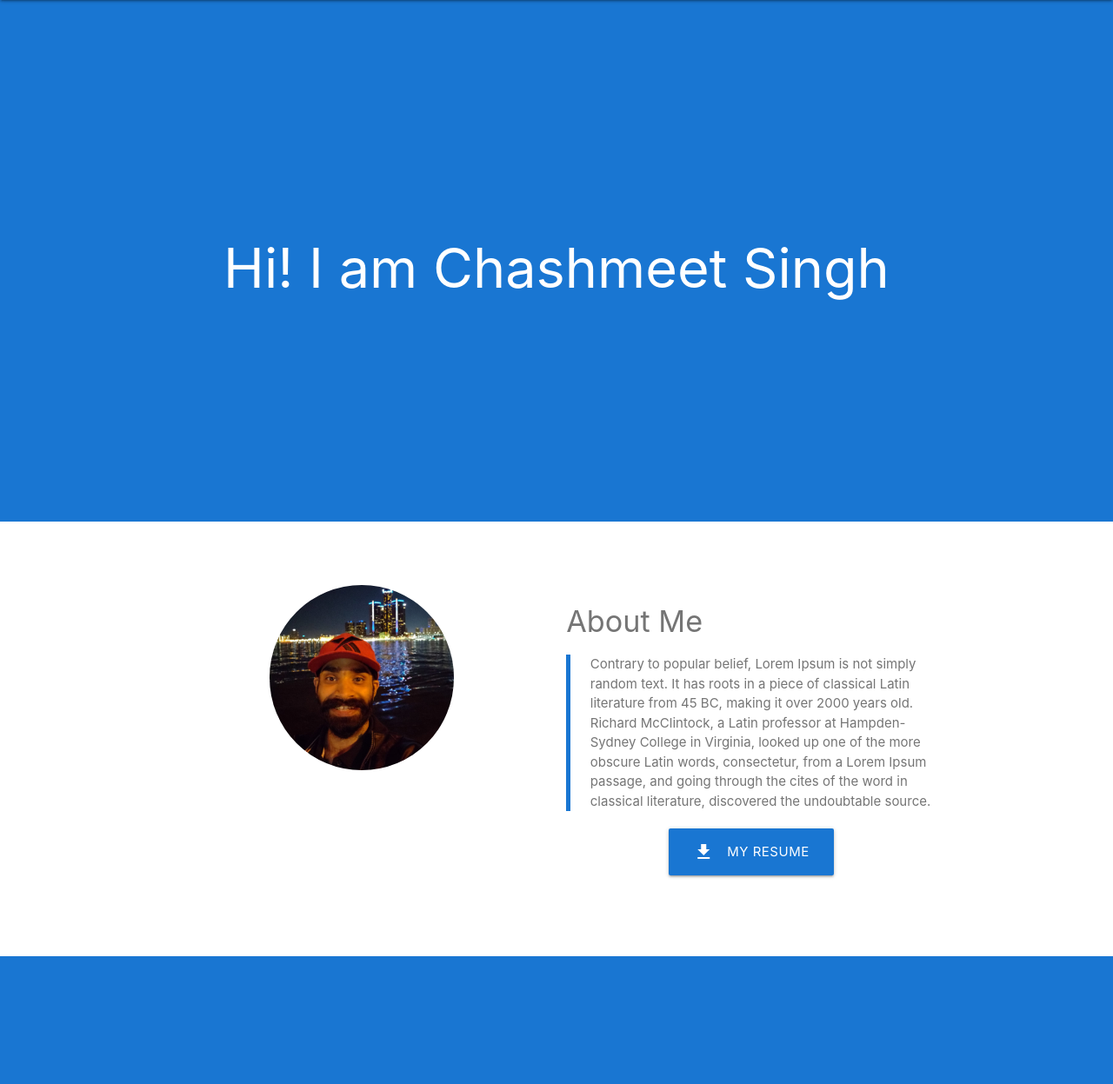
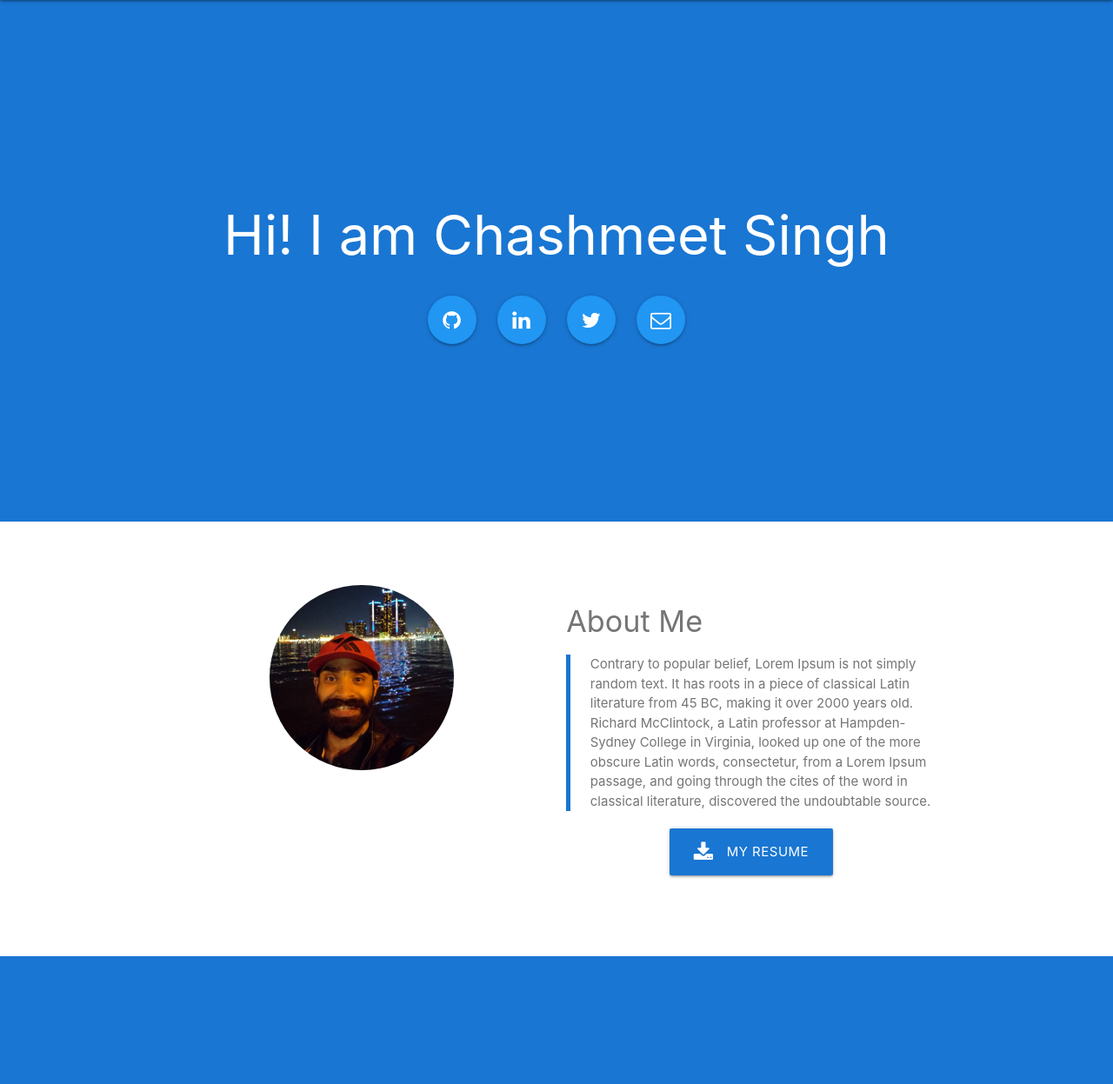
Before and after one commit to chashmeetsingh/chashmeet.com, a PHP site: page / in a window 1280 px wide. Shown: the part 64-1311 px from the top of the page at 87% size. Run offline with PHP 8.4, Linux system fonts and the light colour scheme.

Commit message:
Share button, Font Awesome and some tweaks

```diff
--- a/assets/css/custom.css
+++ b/assets/css/custom.css
@@ -33,7 +33,7 @@ main {
 }
 
 .skills-jumbotron {
-  height: 700px;
+  height: 650px;
 }
 
 .chart-container {
@@ -49,3 +49,13 @@ main {
 .contact-jumbotron {
   height: 500px;
 }
+
+/* label focus color */
+.input-field input:focus + label, textarea:focus + label {
+  color: #1976d2 !important;
+}
+/* label underline focus color */
+.row .input-field input:focus, textarea:focus {
+  border-bottom: 1px solid #1976d2 !important;
+  box-shadow: 0 1px 0 0 #1976d2 !important
+}
--- a/index.html
+++ b/index.html
@@ -5,7 +5,7 @@
   <!-- CSS -->
   <link rel="stylesheet" href="assets/css/materialize.min.css">
   <link rel="stylesheet" href="assets/css/custom.css">
-  <link href="https://fonts.googleapis.com/icon?family=Material+Icons" rel="stylesheet">
+  <link rel="stylesheet" href="https://cdnjs.cloudflare.com/ajax/libs/font-awesome/4.7.0/css/font-awesome.min.css">
   <!-- Favicon -->
   <link rel="icon" href="assets/images/favicon.ico">
 
@@ -32,6 +32,12 @@
   <div class="blue darken-2 intro-jumbotron valign-wrapper" id="introduction">
     <div class="container">
       <h1 class="center-align"><span class="white-text">Hi! I am Chashmeet Singh</span></h1>
+      <div class="center-align">
+        <a class="btn-floating btn-large pulse blue" style="margin: 10px;" href="https://github.com/chashmeetsingh" target="_blank"><i class="fa fa-github"></i></a>
+        <a class="btn-floating btn-large pulse blue" style="margin: 10px;" href="https://www.linkedin.com/in/chashmeet/" target="_blank"><i class="fa fa-linkedin"></i></a>
+        <a class="btn-floating btn-large pulse blue" style="margin: 10px;" href="https://twitter.com/cchashmeetsingh" target="_blank"><i class="fa fa-twitter"></i></a>
+        <a class="btn-floating btn-large pulse blue" style="margin: 10px;" href="mailto:chashmeetsingh@gmail.com"><i class="fa fa-envelope-o"></i></a>
+      </div>
     </div>
   </div>
 
@@ -45,10 +51,10 @@
         <div class="col s6 left-align">
           <h4>About Me</h4>
           <blockquote class="override-blockquote">
-              Contrary to popular belief, Lorem Ipsum is not simply random text. It has roots in a piece of classical Latin literature from 45 BC, making it over 2000 years old. Richard McClintock, a Latin professor at Hampden-Sydney College in Virginia, looked up one of the more obscure Latin words, consectetur, from a Lorem Ipsum passage, and going through the cites of the word in classical literature, discovered the undoubtable source.
+            Contrary to popular belief, Lorem Ipsum is not simply random text. It has roots in a piece of classical Latin literature from 45 BC, making it over 2000 years old. Richard McClintock, a Latin professor at Hampden-Sydney College in Virginia, looked up one of the more obscure Latin words, consectetur, from a Lorem Ipsum passage, and going through the cites of the word in classical literature, discovered the undoubtable source.
           </blockquote>
           <div class="center-align">
-            <a class="blue darken-2 waves-effect waves-light btn-large center-align pulse" href="https://chashmeetsingh.github.io/Resume.pdf" target="_blank"><i class="material-icons left">file_download</i>My Resume</a>
+            <a class="blue darken-2 waves-effect waves-light btn-large center-align" href="https://chashmeetsingh.github.io/Resume.pdf" target="_blank"><i class="fa fa-download left"></i>My Resume</a>
           </div>
         </div>
       </div>
@@ -69,7 +75,7 @@
               <span class="card-title">Food Court</span>
             </div>
             <div class="card-reveal">
-              <span class="card-title grey-text text-darken-4">Food Court<i class="material-icons right">close</i></span>
+              <span class="card-title grey-text text-darken-4">Food Court<i class="fa fa-times right"></i></span>
               <p>An iOS application to order food from multiple restaurants within a food court through a single transaction. The main idea is to drastically decrease user wait times, avoid queues and increase restaurant’s sales.</p>
               <p><a href="https://github.com/chashmeetsingh/FoodCourt" target="_blank">Source Code</a></p>
             </div>
@@ -82,7 +88,7 @@
               <span class="card-title black-text">SUSI.AI iOS</span>
             </div>
             <div class="card-reveal">
-              <span class="card-title grey-text text-darken-4">SUSI.AI iOS<i class="material-icons right">close</i></span>
+              <span class="card-title grey-text text-darken-4">SUSI.AI iOS<i class="fa fa-times right"></i></span>
               <p>An iOS app which acts as an intelligent personal assistant and is able to perform several tasks such as calculations, fetching recipes, interacting with wifi enabled devices, etc.</p>
               <p><a href="https://github.com/fossasia/susi_iOS" target="_blank">Source Code</a></p>
             </div>
@@ -95,7 +101,7 @@
               <span class="card-title">Track My Shows</span>
             </div>
             <div class="card-reveal">
-              <span class="card-title grey-text text-darken-4">Track My Shows<i class="material-icons right">close</i></span>
+              <span class="card-title grey-text text-darken-4">Track My Shows<i class="fa fa-times right"></i></span>
               <p>Ever forgot which episodes you already watched? Missed an episode because you lost track of time? Well, no more! The perfect TV companion app is here!</p>
               <p><a href="https://github.com/chashmeetsingh/TrackMyShows" target="_blank">Source Code</a></p>
             </div>
@@ -108,7 +114,7 @@
               <span class="card-title">Go4Ellis</span>
             </div>
             <div class="card-reveal">
-              <span class="card-title grey-text text-darken-4">Go4Ellis<i class="material-icons right">close</i></span>
+              <span class="card-title grey-text text-darken-4">Go4Ellis<i class="fa fa-times right"></i></span>
               <p>Go4Ellis connects Athletic Trainers with per diem work opportunities covering games, practices, camps, clinics, tournaments and more. <br/>Go4Ellis is also the only service for hiring per-diem Athletic Trainers that is endorsed by NATA, the National Association of Athletic Trainers.</p>
               <p><a href="https://itunes.apple.com/us/app/go4ellis/id1186370661?mt=8" target="_blank">View App</a></p>
             </div>
@@ -121,7 +127,7 @@
               <span class="card-title">Dark Mail</span>
             </div>
             <div class="card-reveal">
-              <span class="card-title grey-text text-darken-4">Dark Mail<i class="material-icons right">close</i></span>
+              <span class="card-title grey-text text-darken-4">Dark Mail<i class="fa fa-times right"></i></span>
               <p>A simple tweak which enabled dark mode for the mail app.</p>
               <p><a href="https://github.com/chashmeetsingh/DarkMail" target="_blank">Source Code</a></p>
               <p><a href="https://repo.packix.com/package/com.chashmeet.darkmail/" target="_blank">View Tweak</a></p>
@@ -135,7 +141,7 @@
               <span class="card-title black-text">Hide Status Bar Items</span>
             </div>
             <div class="card-reveal">
-              <span class="card-title grey-text text-darken-4">Hide Status Bar Items<i class="material-icons right">close</i></span>
+              <span class="card-title grey-text text-darken-4">Hide Status Bar Items<i class="fa fa-times right"></i></span>
               <p>A simple tweak which helps to hide specific components in the statusbar like the battery text, battery icon, carrier text, wifi icon and many more.</p>
               <p><a href="https://github.com/chashmeetsingh/HideStatusBarItemsPro" target="_blank">Source Code</a></p>
               <p><a href="http://moreinfo.thebigboss.org/moreinfo/depiction.php?file=hidestatusbaritemsDp" target="_blank">View Tweak</a></p>
@@ -147,7 +153,7 @@
   </div>
 
   <!-- Skills -->
-  <div class="grey-text text-darken-1 skills-jumbotron" id="skills">
+  <div class="grey-text text-darken-1 skills-jumbotron valign-wrapper" id="skills">
     <div class="container">
       <h3 class="center-align">Skills</h3>
       <div class="chart-container">
@@ -168,7 +174,30 @@
   <div class="white contact-jumbotron" id="contact">
     <div class="container">
       <h3 class="center-align blue-text darken-2">Contact Me</h3>
-
+      <div class="row">
+        <form class="col s12">
+          <div class="row">
+            <div class="input-field col s6">
+              <!-- <i class="material-icons prefix">account_circle</i> -->
+              <input id="name" type="text" class="validate">
+              <label for="name">Name</label>
+            </div>
+            <div class="input-field col s6">
+              <!-- <i class="material-icons prefix">email</i> -->
+              <input id="email" type="email" class="validate">
+              <label for="email">Email</label>
+            </div>
+            <div class="input-field col s12">
+              <!-- <i class="material-icons prefix">mode_edit</i> -->
+              <textarea id="textarea" class="materialize-textarea"></textarea>
+              <label for="textarea">Please type your message here.</label>
+            </div>
+            <div class="input-field col s12 center-align">
+              <a class="waves-effect waves-light btn blue darken-2"><i class="fa fa-paper-plane left"></i>Send Message</a>
+            </div>
+          </div>
+        </form>
+      </div>
     </div>
   </div>
 
```
